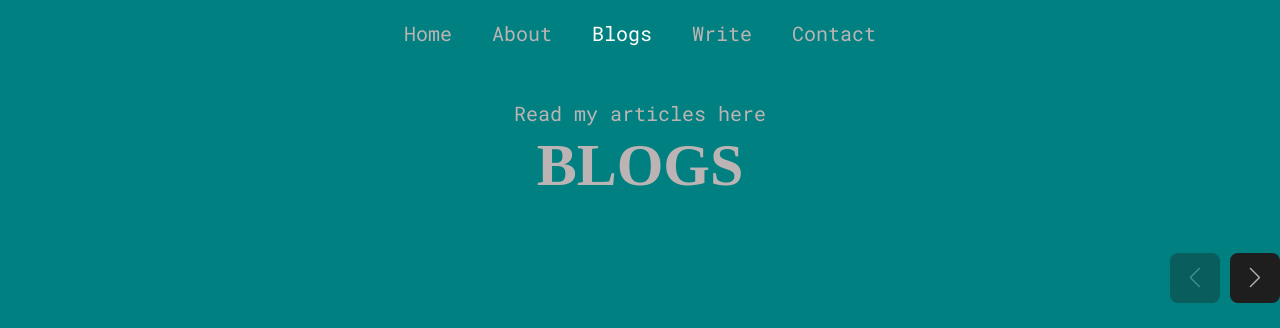
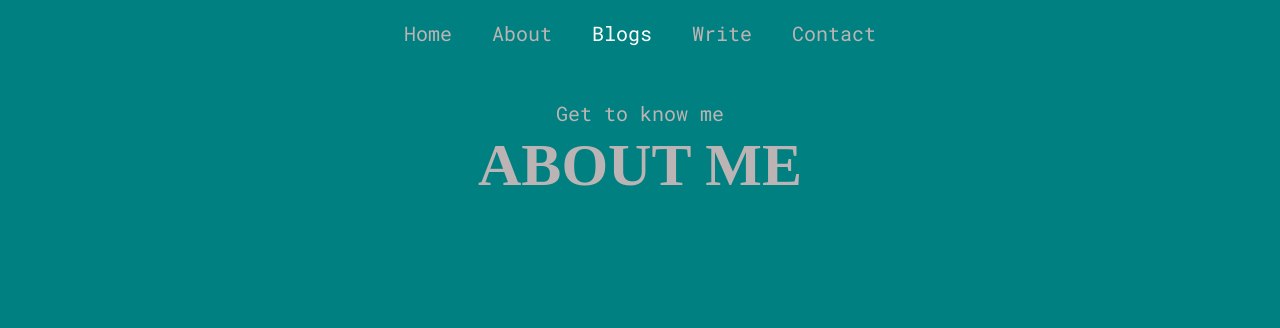
Before and after one commit to Beulah-Matt/Phase-2-Project, a React (Create React App) app: page /blogs in a window 1280 px wide. Shown: the top 328 px of the page. Built offline with nearby package versions, Linux system fonts and the light colour scheme; data requests are answered from the project's data file; grey boxes are pictures that could not be loaded; a web font is replaced by a local one.

Commit message:
Updating the blogs page, heading and subheading

```diff
--- a/src/Pages/Blogs.js
+++ b/src/Pages/Blogs.js
@@ -1,10 +1,20 @@
 import React from 'react'
-import BlogsSection from '../Components/BlogsSection'
+import styled from 'styled-components'
+import Titles from '../Components/Titles'
+//import BlogsSection from '../Components/BlogsSection'
+
+const BlogStyles = styled.div
+`
+padding: 10rem 0;
+
+`;
 
 export default function Blogs() {
   return (
-    <div>
-       <BlogsSection />
-    </div>
+    <BlogStyles>
+      <div className="container">
+        <Titles title='About Me' subtitle='Get to know me'/>
+      </div>
+    </BlogStyles>
   )
 }
```
